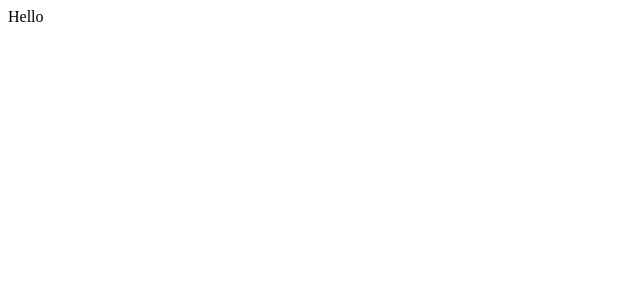
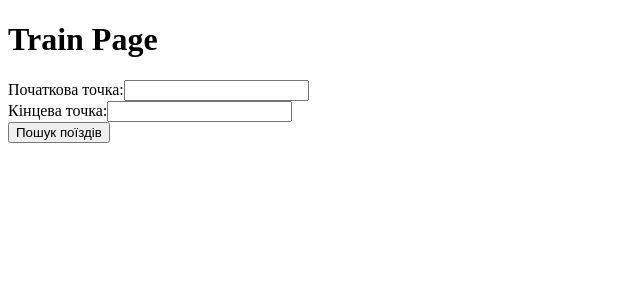
Before and after one commit to nikachu404/trains_front, a React (Vite) app: page / in a window 1280 px wide. Shown: the top 300 px of the page, without its empty margins (0-640 px from the left). Built offline with nearby package versions, Linux system fonts and the light colour scheme.

Commit message:
added components to the app

```diff
--- a/src/App.tsx
+++ b/src/App.tsx
@@ -1,6 +1,29 @@
-import React from 'react';
+import React, { useState } from 'react';
+import axios from 'axios';
+import { Train } from './types/Train';
+import { TrainForm, TrainList } from './components';
 import './App.scss';
 
 export const App: React.FC = () => {
-  return <div>Hello</div>;
+  const [trains, setTrains] = useState<Train[]>([]);
+
+  const handleSearch = async (departure: string, arrival: string) => {
+    try {
+      const response = await axios.get<Train[]>(
+        `https://trains-node-js.herokuapp.com/trains?departure=${departure}&arrival=${arrival}`
+      );
+      setTrains(response.data);
+    } catch (error) {
+      console.error('Error fetching trains:', error);
+    }
+  };
+
+  return (
+    <div className="App">
+      <h1>Train Page</h1>
+
+      <TrainForm onSearch={handleSearch} />
+      {trains.length > 0 && <TrainList trains={trains} />}
+    </div>
+  );
 };
```
